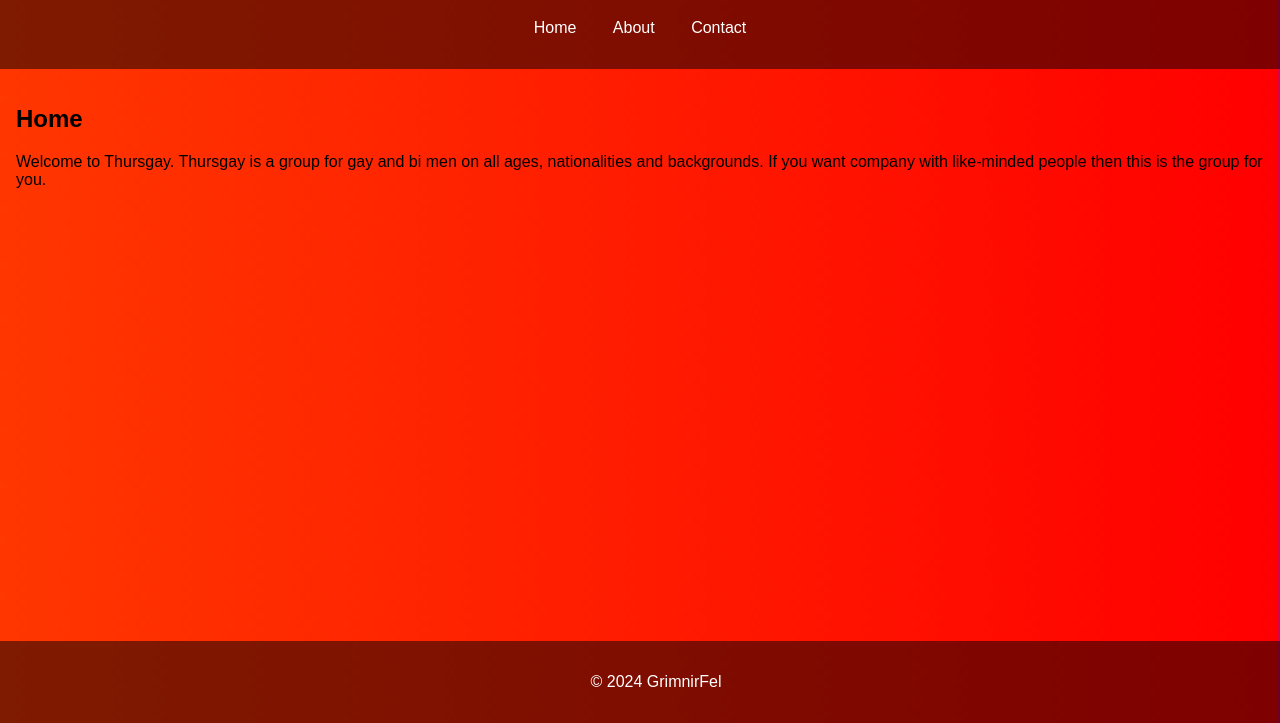
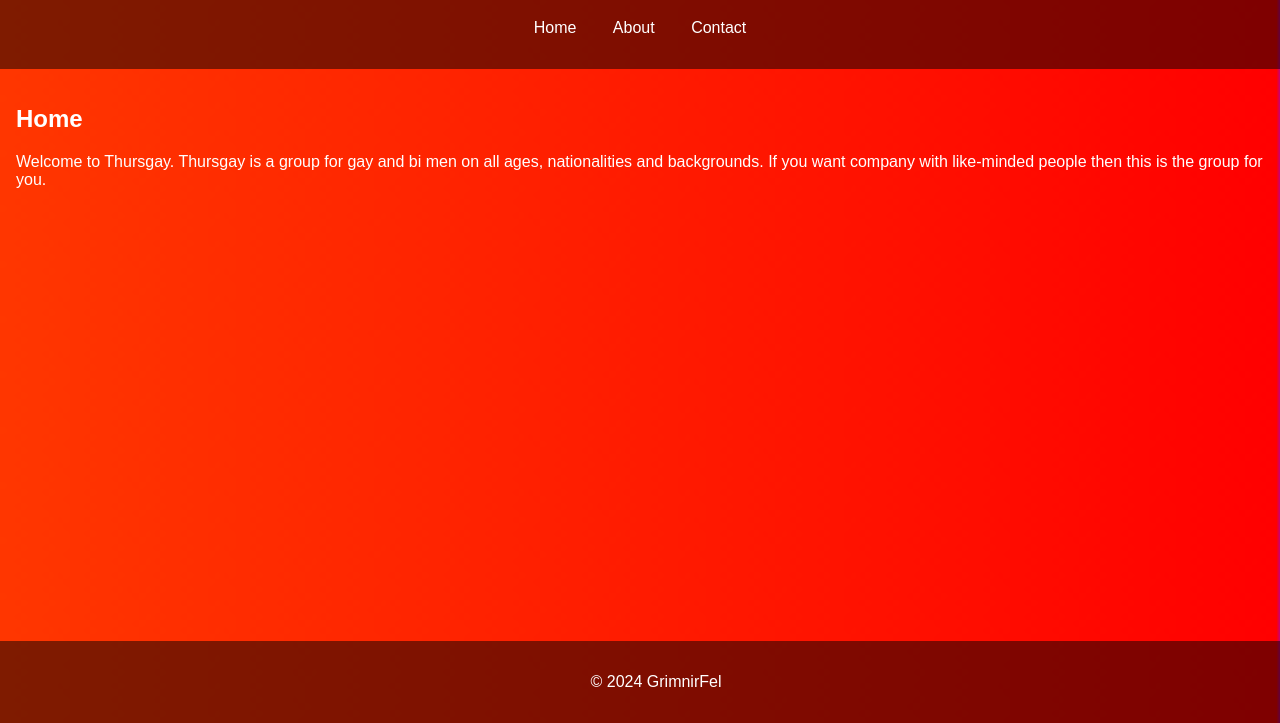
Before and after one commit to GrimnirFel/Thursgay, a plain HTML site: page index.html in a window 1280 px wide. Shown: the part 77-800 px from the top of the page. Drawn offline with Linux system fonts and the light colour scheme.

Commit message:
Update styles.css

```diff
--- a/styles.css
+++ b/styles.css
@@ -39,7 +39,7 @@ nav ul li a {
 
 main {
     padding: 1em;
-    color: #000000; /* Text color for the main content */
+    color: #ffffff; /* Text color for the main content */
 }
 
 footer {
```
